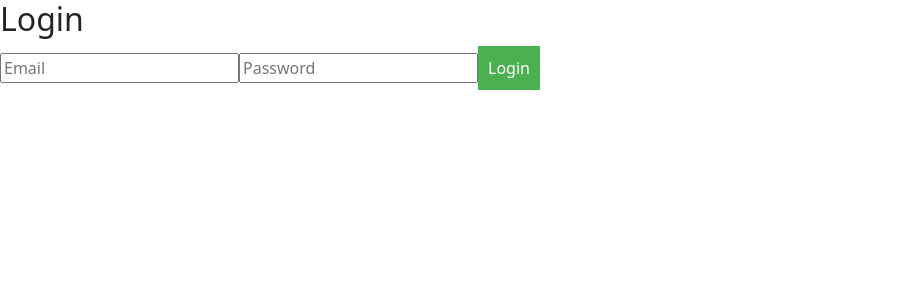
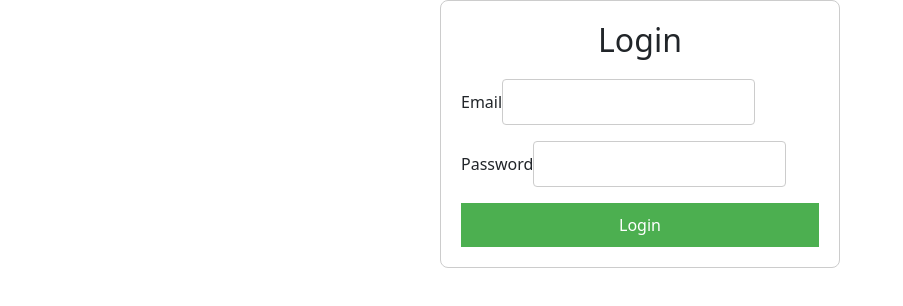
Before and after one commit to abhay-1514/Online-Delivery-Application, a React (Create React App) app in the folder frontend/: page /login in a window 1280 px wide. Shown: the top 306 px of the page, without its empty margins (0-903 px from the left). Built offline with nearby package versions, Linux system fonts and the light colour scheme.

Commit message:
commit 2

```diff
--- a/frontend/package.json
+++ b/frontend/package.json
@@ -12,6 +12,7 @@
     "react-dom": "^18.3.1",
     "react-router-dom": "^6.26.2",
     "react-scripts": "5.0.1",
+    "react-toastify": "^10.0.5",
     "web-vitals": "^2.1.4"
   },
   "scripts": {
--- /dev/null
+++ b/frontend/src/Styles/Login.css
@@ -0,0 +1,46 @@
+.login-container {
+  max-width: 400px;
+  margin: 0 auto;
+  padding: 20px;
+  border: 1px solid #ccc;
+  border-radius: 8px;
+}
+
+.login-container h2 {
+  text-align: center;
+  margin-bottom: 20px;
+}
+
+.login-container form {
+  display: flex;
+  flex-direction: column;
+}
+
+.login-container label {
+  margin-bottom: 8px;
+}
+
+.login-container input,
+.login-container select {
+  padding: 10px;
+  margin-bottom: 16px;
+  border: 1px solid #ccc;
+  border-radius: 4px;
+}
+
+.error {
+  color: red;
+  margin-bottom: 16px;
+}
+
+button {
+  padding: 10px;
+  background-color: #4CAF50;
+  color: white;
+  border: none;
+  cursor: pointer;
+}
+
+button:hover {
+  background-color: #45a049;
+}
--- a/frontend/src/components/Auth/Login.js
+++ b/frontend/src/components/Auth/Login.js
@@ -1,49 +1,90 @@
-// src/components/Auth/Login.js
 import React, { useState } from 'react';
 import { useNavigate } from 'react-router-dom';
+import { ToastContainer, toast } from 'react-toastify'; // Import toast
+import 'react-toastify/dist/ReactToastify.css';
+import '../../Styles/Login.css'; // Adjust the path if necessary
 import { login } from '../../services/api';
 
 const Login = () => {
-  const [email, setEmail] = useState('');
-  const [password, setPassword] = useState('');
+  const [formData, setFormData] = useState({
+    email: '',
+    password: '',
+  });
+
+  const [error, setError] = useState(null);
   const navigate = useNavigate();
+
+  const handleChange = (e) => {
+    setFormData({ ...formData, [e.target.name]: e.target.value });
+  };
 
   const handleSubmit = async (e) => {
     e.preventDefault();
+
     try {
-      const { data } = await login({ email, password });
-      localStorage.setItem('token', data.token);
+      const response = await login (formData); // Use the login method from api.js
+
+      if (response.status === 200) {
+        const data = response.data; // Define data here
+        console.log('Login successful:', data);
+        toast.success("Login successful!"); // Show success toast
+
+        // Navigate to the respective dashboard based on user role
         if (data.role === 'Customer') {
-        navigate('/customer-dashboard');
+            setTimeout(() => {
+          navigate('/customerdashboard');
+            },1000);
         } else if (data.role === 'Vendor') {
-        navigate('/vendor-dashboard');
+            setTimeout(() => {
+          navigate('/vendordashboard');
+        },1000);
         } else if (data.role === 'DeliveryPersonnel') {
-        navigate('/delivery-dashboard');
+            setTimeout(() => {
+          navigate('/deliverypersonneldashboard');
+        },1000);
         }
-    } catch (error) {
-      console.error('Login failed', error);
+      } else {
+        // Handle case where response is not 200
+        const errorMessage = response.data.message || "Login failed. Please try again.";
+        setError(errorMessage);
+        toast.error(errorMessage); // Show error toast
+      }
+    } catch (err) {
+      console.error('Error during login:', err);
+      setError('An error occurred. Please try again later.');
+      toast.error('An error occurred. Please try again later.'); // Show error toast
     }
   };
 
   return (
+    <div className="login-container">
+      <h2>Login</h2>
+      {error && <p style={{ color: 'red' }}>{error}</p>}
       <form onSubmit={handleSubmit}>
-      <h2>Login</h2>
+        <div>
+          <label>Email</label>
           <input
             type="email"
-        value={email}
-        onChange={(e) => setEmail(e.target.value)}
-        placeholder="Email"
+            name="email"
+            value={formData.email}
+            onChange={handleChange}
             required
           />
+        </div>
+        <div>
+          <label>Password</label>
           <input
             type="password"
-        value={password}
-        onChange={(e) => setPassword(e.target.value)}
-        placeholder="Password"
+            name="password"
+            value={formData.password}
+            onChange={handleChange}
             required
           />
+        </div>
         <button type="submit">Login</button>
       </form>
+      <ToastContainer /> {/* Add ToastContainer here */}
+    </div>
   );
 };
 
--- a/frontend/src/components/Auth/Register.js
+++ b/frontend/src/components/Auth/Register.js
@@ -1,96 +1,9 @@
-// import React, { useState } from 'react';
-// import axios from 'axios';
-// import { useNavigate } from 'react-router-dom';
-// import '../../Styles/Register.css';
-
-// const Register = () => {
-//   const [formData, setFormData] = useState({
-//     name: '',
-//     email: '',
-//     password: '',
-//     role: 'Customer', // Default role as Customer
-//   });
-//   const [errorMessage, setErrorMessage] = useState('');
-//   const navigate = useNavigate();
-
-//   // Handle input changes
-//   const handleChange = (e) => {
-//     setFormData({
-//       ...formData,
-//       [e.target.name]: e.target.value,
-//     });
-//   };
-
-//   // Handle form submission
-//   const handleSubmit = async (e) => {
-//     e.preventDefault();
-
-//     try {
-//       const response = await axios.post('http://localhost:5000/api/users/register', formData);
-//       if (response.data) {
-//         // Redirect to login page after successful registration
-//         navigate('/login');
-//       }
-//     } catch (error) {
-//       setErrorMessage(error.response.data.message || 'Registration failed');
-//     }
-//   };
-
-//   return (
-//     <div className="register-container">
-//       <h2>Register</h2>
-//       <form onSubmit={handleSubmit}>
-//         <div>
-//           <label>Name</label>
-//           <input
-//             type="text"
-//             name="name"
-//             value={formData.name}
-//             onChange={handleChange}
-//             required
-//           />
-//         </div>
-//         <div>
-//           <label>Email</label>
-//           <input
-//             type="email"
-//             name="email"
-//             value={formData.email}
-//             onChange={handleChange}
-//             required
-//           />
-//         </div>
-//         <div>
-//           <label>Password</label>
-//           <input
-//             type="password"
-//             name="password"
-//             value={formData.password}
-//             onChange={handleChange}
-//             required
-//           />
-//         </div>
-//         <div>
-//           <label>Role</label>
-//           <select name="role" value={formData.role} onChange={handleChange}>
-//             <option value="Customer">Customer</option>
-//             <option value="Vendor">Vendor</option>
-//             <option value="DeliveryPersonnel">Delivery Personnel</option>
-//           </select>
-//         </div>
-//         {errorMessage && <p className="error">{errorMessage}</p>}
-//         <button type="submit">Register</button>
-//       </form>
-//     </div>
-//   );
-// };
-
-// export default Register;
-
 import React, { useState } from 'react';
-import axios from 'axios'; // Import axios here
 import { useNavigate } from 'react-router-dom';
-import '../../Styles/Register.css';
+import { ToastContainer, toast } from 'react-toastify'; // Import toast
+import 'react-toastify/dist/ReactToastify.css'; // Import styles
+import '../../Styles/Register.css'; // Adjust path if necessary
+import { register } from '../../services/api'; // Import the register function from api.js
 
 const Register = () => {
   const [formData, setFormData] = useState({
@@ -103,7 +16,7 @@ const Register = () => {
   });
 
   const [error, setError] = useState(null);
-  const navigate = useNavigate(); // to redirect after successful registration
+  const navigate = useNavigate();
 
   const handleChange = (e) => {
     setFormData({ ...formData, [e.target.name]: e.target.value });
@@ -113,30 +26,23 @@ const Register = () => {
     e.preventDefault();
 
     try {
-      const response = await axios.post('http://localhost:5000/api/users/register', {
-        method: 'POST',
-        headers: {
-          'Content-Type': 'application/json',
-        },
-        body: JSON.stringify(formData),
-      });
+      // Use the register function from api.js
+      const response = await register(formData);
+      console.log('API Response:', response);
 
-      const data = await response.json();
-
-      if (response.ok) {
-        // Handle successful registration
-        console.log('Registration successful:', data);
-        alert("You have registered successfully. Login again to enjoy the app."); // Show alert
-        navigate('/login'); // Redirect to login page
-      } else {
-        setError(data.message);
+      if (response.status === 201) {
+        console.log('Registration successful:', response.data);
+        toast.success("You have registered successfully. Login again to enjoy the app."); // Show success toast
+        setTimeout(() => {
+          navigate('/login'); // Redirect to login page after 3 seconds
+        }, 3000);
       }
     } catch (err) {
       console.error('Error during registration:', err);
-      setError('An error occurred. Please try again later.');
+      setError(err.response?.data?.message || 'Registration failed. Please try again later.');
+      toast.error(err.response?.data?.message || 'An error occurred. Please try again later.'); // Show error toast
     }
   };
-
 
   return (
     <div className="register-container">
@@ -204,6 +110,17 @@ const Register = () => {
         </div>
         <button type="submit">Register</button>
       </form>
+      <ToastContainer
+        position="top-right"
+        autoClose={3000}
+        hideProgressBar={false}
+        newestOnTop={false}
+        closeOnClick
+        rtl={false}
+        pauseOnFocusLoss
+        draggable
+        pauseOnHover
+      />
     </div>
   );
 };
```
Also changed, not shown: frontend/src/Styles/Register.css (line endings or trailing spaces), 1 other file (tests, documents, lock files or other folders). Lines whose indentation alone changed are shown as unchanged.
